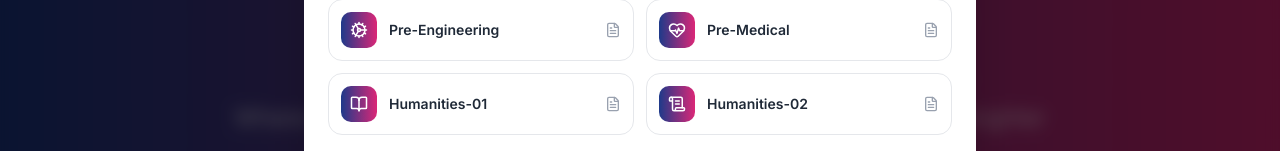
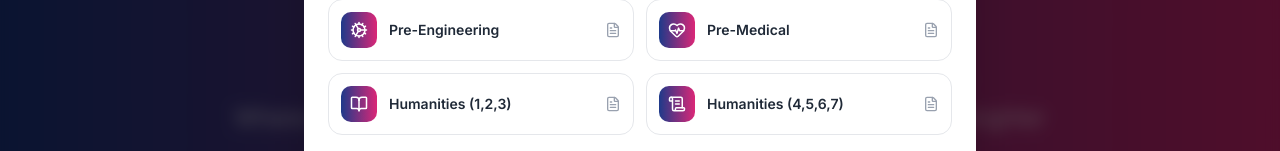
Before and after one commit to ShahzadGit/imcghumak, a Next.js app: page / in a window 1280 px wide. Shown: the part 341-492 px from the top of the page. Built offline with nearby package versions, Linux system fonts and the light colour scheme.

Commit message:
Simple link updates...

```diff
--- a/components/home/PrincipalMessage.tsx
+++ b/components/home/PrincipalMessage.tsx
@@ -189,7 +189,7 @@ const PrincipalMessage: React.FC<PrincipalMessageProps> = ({
                 {/* Principal's Name - Stylish Gradient Background */}
                 <div className="mt-6 bg-gradient-brand text-center rounded-xl p-4">
                   <p className="text-xl md:text-2xl font-serif font-bold text-white">
-                    Dr. Humaira Jabeen
+                    Dr. Humera Jabeen
                   </p>
                 </div>
               </motion.div>
--- a/components/home/ShortlistedModal.tsx
+++ b/components/home/ShortlistedModal.tsx
@@ -33,12 +33,12 @@ const GROUPS = [
     icon: HeartPulse,
   },
   {
-    name: "Humanities-01",
+    name: "Humanities (1,2,3)",
     href: "/shortlists/humanities-01.pdf",
     icon: BookOpen,
   },
   {
-    name: "Humanities-02",
+    name: "Humanities (4,5,6,7)",
     href: "/shortlists/humanities-02.pdf",
     icon: ScrollText,
   },
@@ -100,7 +100,7 @@ const ShortlistedModal: React.FC = () => {
                 {GROUPS.map((group) => {
                   const Icon = group.icon;
                   return (
-                    <Link
+                    <a
                       key={group.name}
                       href={group.href}
                       target="_blank"
@@ -118,7 +118,7 @@ const ShortlistedModal: React.FC = () => {
                       </span>
 
                       <FileText className="relative z-10 hidden sm:block w-4 h-4 text-gray-400 group-hover:text-white/90 transition-colors duration-300 flex-shrink-0" />
-                    </Link>
+                    </a>
                   );
                 })}
               </div>
```
